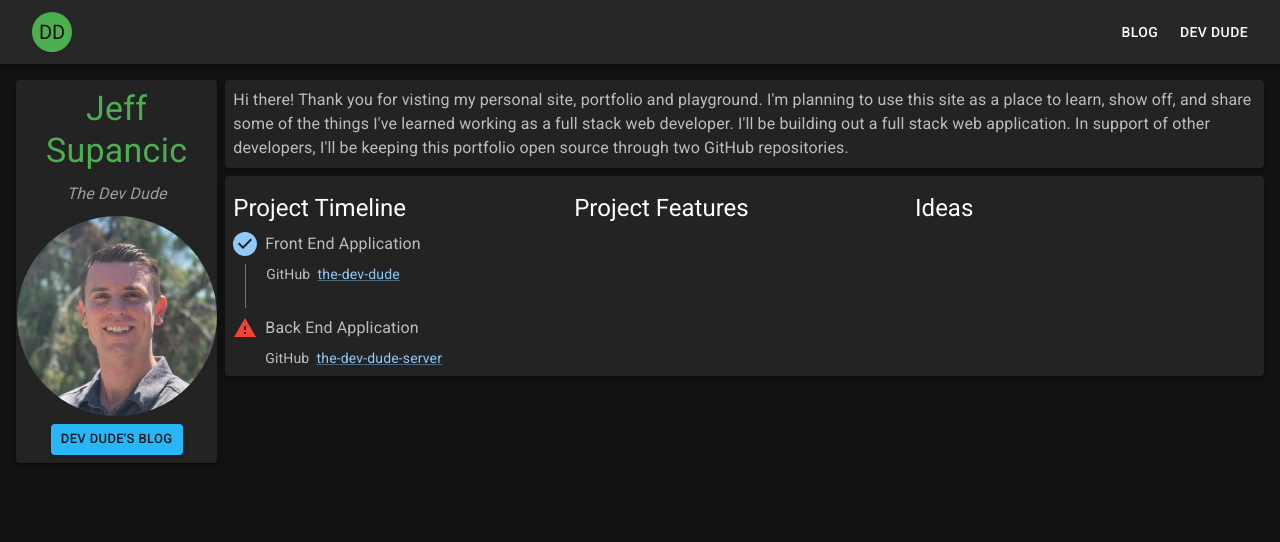
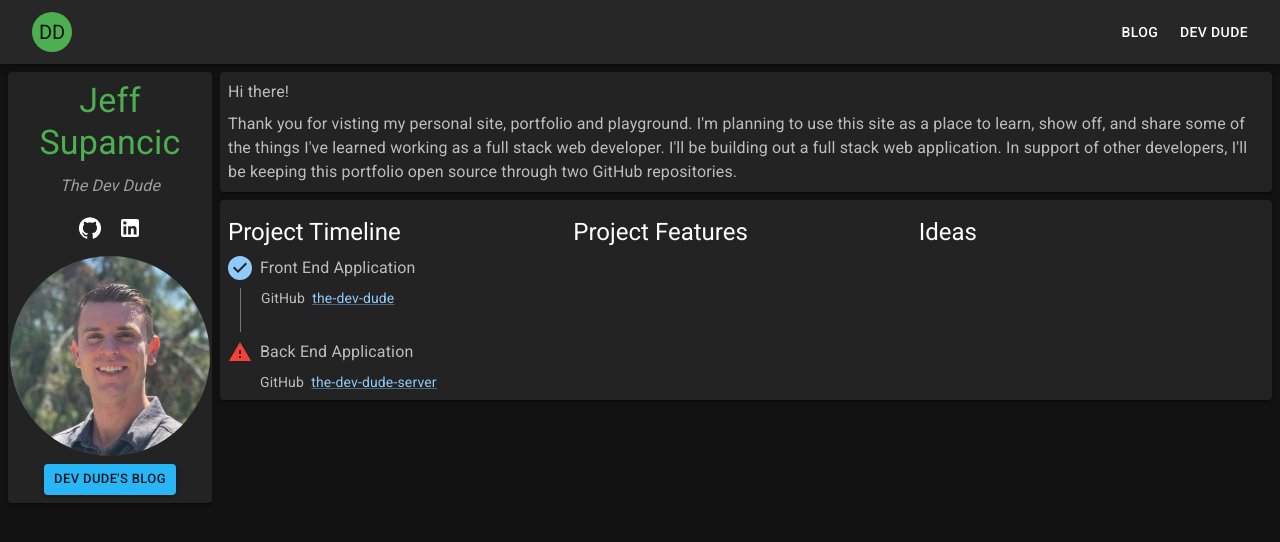
Before and after one commit to jeffsupancic/the-dev-dude, a React (Create React App) app: page / in a window 1280 px wide. Shown: the top 542 px of the page. Built offline with nearby package versions, Linux system fonts and the light colour scheme.

Commit message:
add socials links

```diff
--- a/src/routes/Home.tsx
+++ b/src/routes/Home.tsx
@@ -8,6 +8,9 @@ import Avatar from "@mui/material/Avatar";
 import Button from "@mui/material/Button";
 import Typography from "@mui/material/Typography";
 import { green, grey } from "@mui/material/colors";
+import IconButton from "@mui/material/IconButton";
+import GitHubIcon from "@mui/icons-material/GitHub";
+import LinkedInIcon from "@mui/icons-material/LinkedIn";
 // dd
 import devDudeImage from "../images/thedevdude.jpeg";
 import Timeline from "../components/home/Timeline";
@@ -18,7 +21,7 @@ const Home = () => {
   const history = useHistory();
 
   return (
-    <Box p={1}>
+    <Box>
       <Grid container spacing={1}>
         <Grid item lg={2}>
           <Paper elevation={2}>
@@ -42,6 +45,34 @@ const Home = () => {
                   >
                     <i>The Dev Dude</i>
                   </Typography>
+                </Grid>
+                <Grid item xs={12}>
+                  <Box
+                    display="flex"
+                    alignItems="center"
+                    justifyContent="center"
+                  >
+                    <IconButton
+                      onClick={() => {
+                        window.open(
+                          "https://github.com/jeffsupancic",
+                          "_blank"
+                        );
+                      }}
+                    >
+                      <GitHubIcon />
+                    </IconButton>
+                    <IconButton
+                      onClick={() => {
+                        window.open(
+                          "https://www.linkedin.com/in/jeff-supancic/",
+                          "_blank"
+                        );
+                      }}
+                    >
+                      <LinkedInIcon />
+                    </IconButton>
+                  </Box>
                 </Grid>
                 <Grid item xs={12}>
                   <Box
@@ -85,14 +116,20 @@ const Home = () => {
                   <Grid container>
                     <Grid item xs={12}>
                       <Typography variant="body1" color="text.secondary">
-                        Hi there! Thank you for visting my personal site,
-                        portfolio and playground. I'm planning to use this site
-                        as a place to learn, show off, and share some of the
-                        things I've learned working as a full stack web
-                        developer. I'll be building out a full stack web
-                        application. In support of other developers, I'll be
-                        keeping this portfolio open source through two GitHub
-                        repositories.
+                        Hi there!
+                      </Typography>
+                      <Typography
+                        variant="body1"
+                        color="text.secondary"
+                        paddingTop={1}
+                      >
+                        Thank you for visting my personal site, portfolio and
+                        playground. I'm planning to use this site as a place to
+                        learn, show off, and share some of the things I've
+                        learned working as a full stack web developer. I'll be
+                        building out a full stack web application. In support of
+                        other developers, I'll be keeping this portfolio open
+                        source through two GitHub repositories.
                       </Typography>
                     </Grid>
                   </Grid>
```
